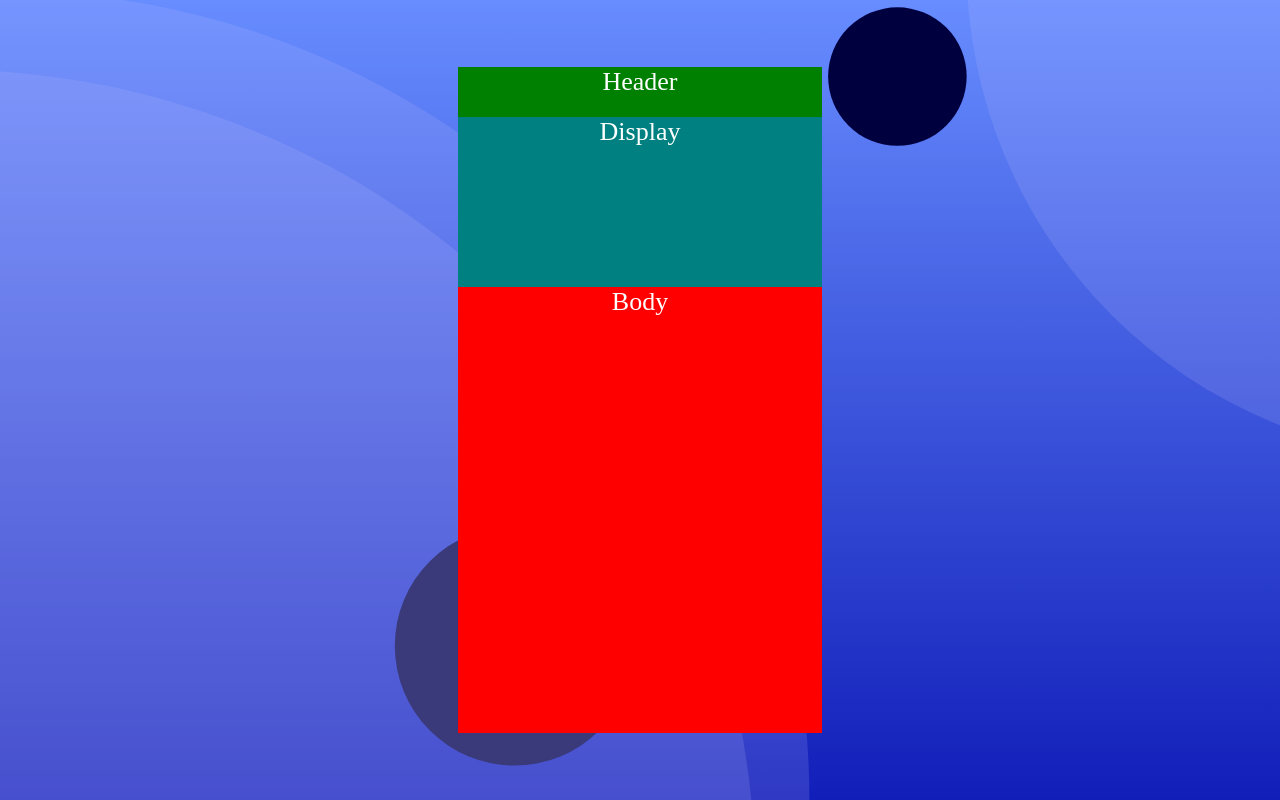
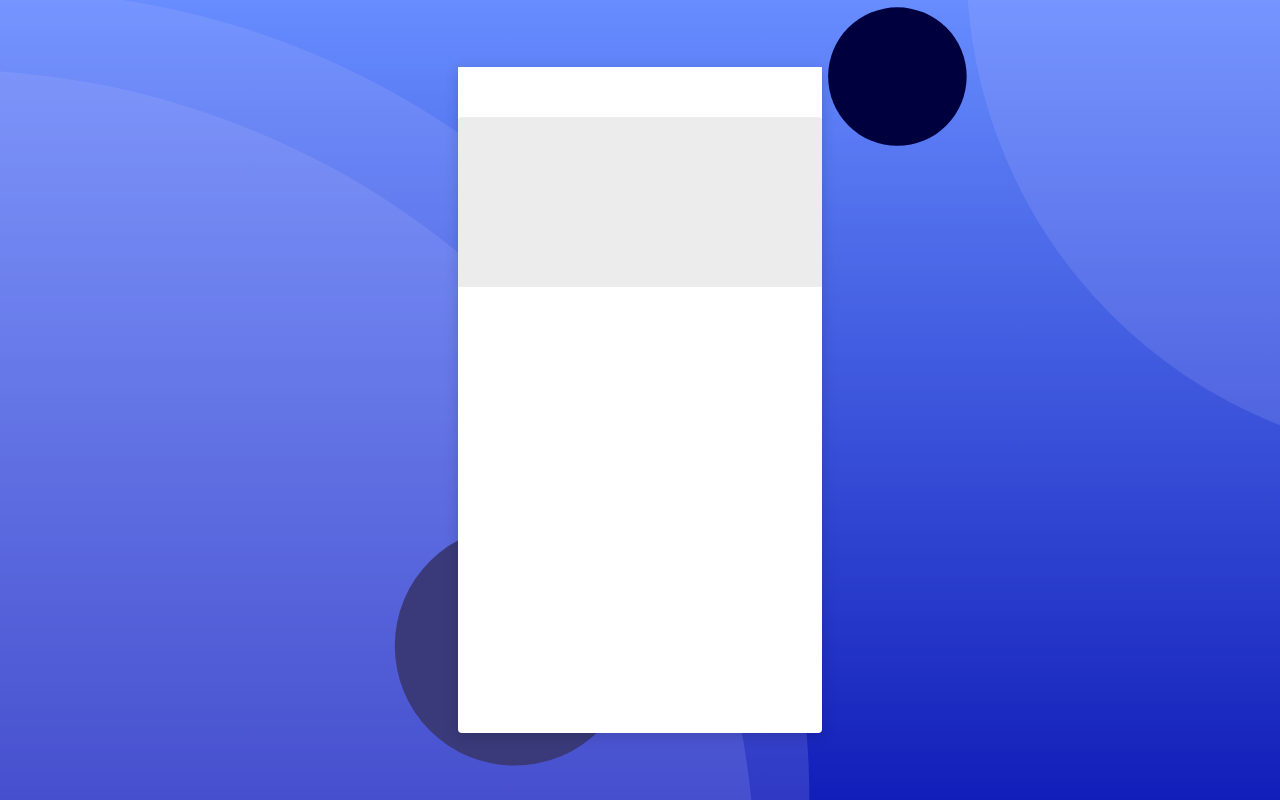
Before and after one commit to joeromsa/calculator, a React (Create React App) app in the folder calculator/: page / in a window 1280 px wide. Built offline with nearby package versions, Linux system fonts and the light colour scheme.

Commit message:
Correct background colors

```diff
--- a/calculator/src/components/CalcBody.js
+++ b/calculator/src/components/CalcBody.js
@@ -4,7 +4,6 @@ import '../styles/Body.css';
 const CalcBody = () => {
     return (
         <div className="calcBody">
-            Body
         </div>
     );
 }
--- a/calculator/src/components/CalcDisplay.js
+++ b/calculator/src/components/CalcDisplay.js
@@ -4,7 +4,6 @@ import '../styles/Display.css';
 const CalcDisplay = () => {
     return (
         <div className="display">
-            Display
         </div>
     );
 }
--- a/calculator/src/components/CalcHeader.js
+++ b/calculator/src/components/CalcHeader.js
@@ -4,7 +4,6 @@ import '../styles/Header.css';
 const CalcHeader = () => {
     return (
         <div className="header">
-            Header
         </div>
     );
 }
--- a/calculator/src/styles/Container.css
+++ b/calculator/src/styles/Container.css
@@ -1,7 +1,11 @@
 .body {
-    background-color: red;
     top: 51px;
     left: 501px;
     width: 364px;
     height: 666px;
+    background: var(--unnamed-color-ffffff) 0% 0% no-repeat padding-box;
+    background: #FFFFFF 0% 0% no-repeat padding-box;
+    box-shadow: 0px 3px 14px #00000029;
+    border-radius: 4px;
+    opacity: 1;
 }
--- a/calculator/src/styles/Display.css
+++ b/calculator/src/styles/Display.css
@@ -3,5 +3,8 @@
     left: 501px;
     width: 364px;
     height: 170px;
-    background-color: teal;
+    background: var(--unnamed-color-ececec) 0% 0% no-repeat padding-box;
+    background: #ECECEC 0% 0% no-repeat padding-box;
+    border-radius: 4px 4px 0px 0px;
+    opacity: 1;
 }
--- a/calculator/src/styles/Header.css
+++ b/calculator/src/styles/Header.css
@@ -3,5 +3,7 @@
     left: 501px;
     width: 364px;
     height: 50px;
-    background-color: green;
+    background: var(--unnamed-color-ffffff) 0% 0% no-repeat padding-box;
+    background: #FFFFFF 0% 0% no-repeat padding-box;
+    opacity: 1;
 }
```
